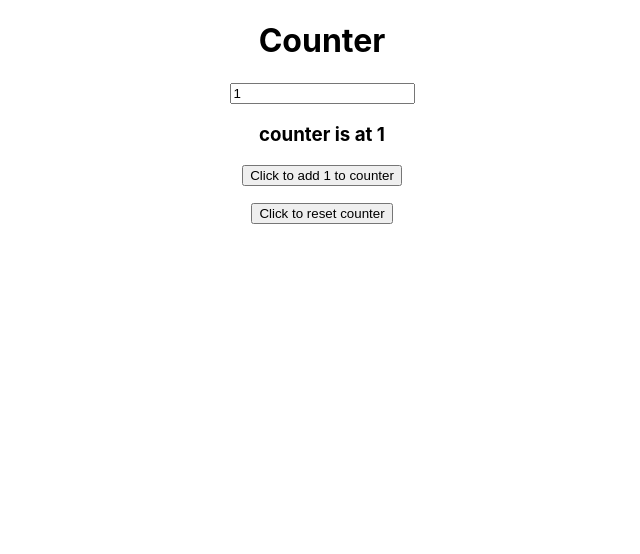
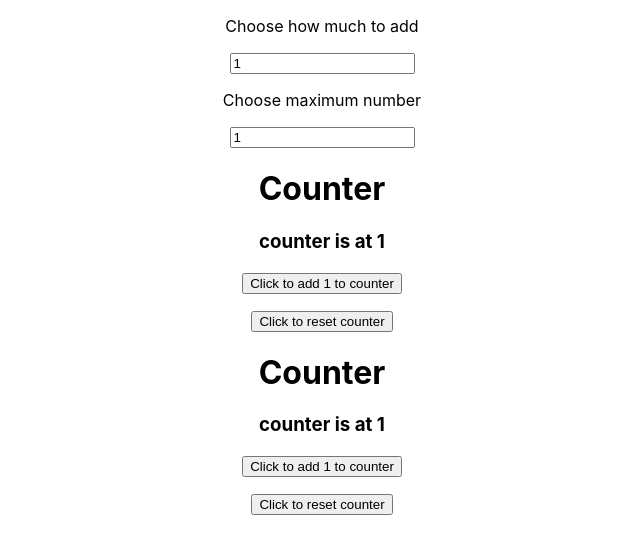
Before and after one commit to TzionDe/company, a React (Create React App) app: page / in a window 1280 px wide. Shown: the top 554 px of the page, without its empty margins (318-958 px from the left). Built offline with nearby package versions, Linux system fonts and the light colour scheme.

Commit message:
reset when reach max

```diff
--- a/src/App.js
+++ b/src/App.js
@@ -1,10 +1,25 @@
 import './App.css';
 import Counter from './Counter';
+import{useState} from"react";
 
 function App() {
+  const[delta1,setDelta]=useState(1)
+  const[max_num,setMax]=useState(1)
+
+  function handleMax(e){
+    setMax(Number(e.target.value))
+  }
+  function handleDelta(e){
+    setDelta(Number(e.target.value))
+  }
   return (
     <div className="App">
-      <Counter></Counter>
+      <p>Choose how much to add</p>
+      <input type="number" value={delta1} onChange={handleDelta}></input>
+      <p>Choose maximum number</p>
+      <input type="number" value={max_num} onChange={handleMax}></input>
+      <Counter delta={delta1} max_num={max_num}></Counter>
+      <Counter delta={delta1} max_num={max_num}></Counter>
     </div>
   );
 }
--- a/src/Counter.js
+++ b/src/Counter.js
@@ -1,26 +1,27 @@
 import{useState} from"react";
-function Counter() {
+function Counter(props) {
     const [count, setCount] = useState(1)
-    const[delta,setDelta]=useState(1)
+    const{delta}=props
+    const{max_num}=props
 
     function incr(){
         setCount(
             function(oldcount){
-                return oldcount+delta
+                if(oldcount+delta<max_num){
+                    return oldcount+delta
+                }
+                else return 0;
+
             }
         )
     }
     function reset(){
         setCount(0)
     }
-    function handleDelta(e){
-        setDelta(Number(e.target.value))
-    }
 
     return (
         <div>
             <h1>Counter</h1>
-            <input type="number" value={delta} onChange={handleDelta}></input>
             <h3>counter is at {count}</h3>
             <button onClick={incr}>Click to add {delta} to counter</button>
             <p/>
```
